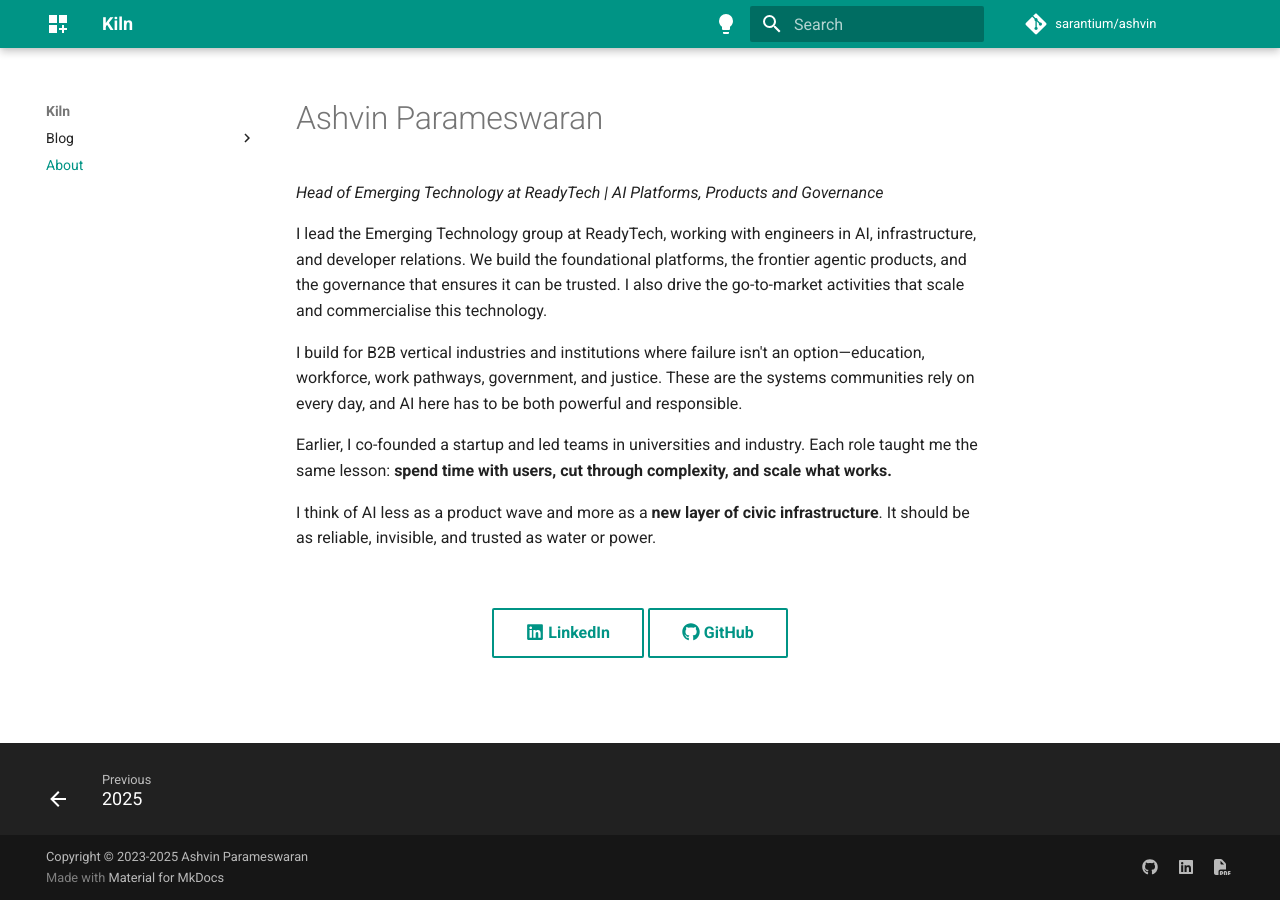
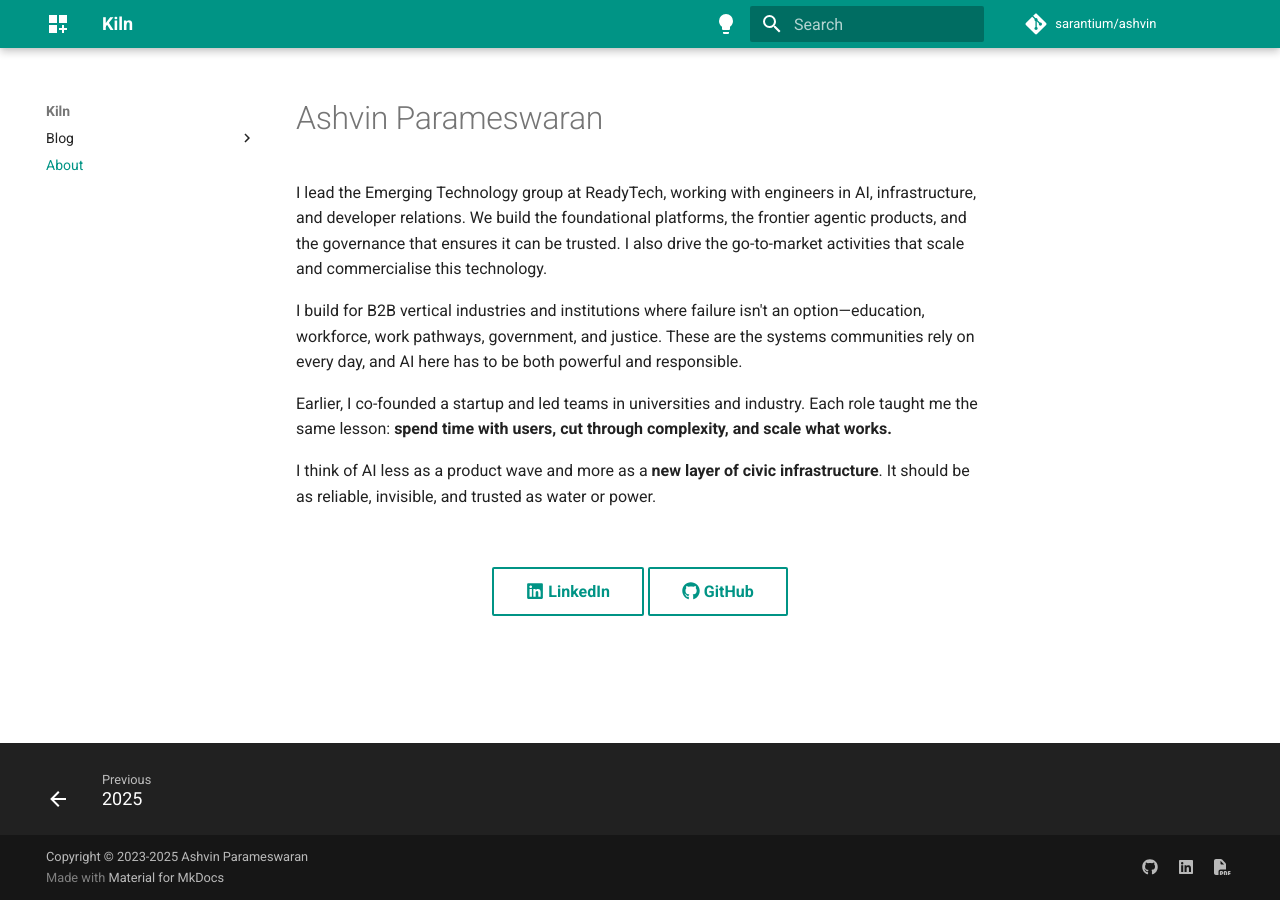
Before and after one commit to sarantium/ashvin, an MkDocs documentation site: the page built from docs/about.md, in a window 1280 px wide. Built offline with MkDocs 1.6.1 and Material for MkDocs 9.7.7, drawn with Linux system fonts in a browser that asks for light colours; comment, search, counter and statistics services are not loaded.

Commit message:
chore: remove subtitle from About page
🤖 Generated with [Claude Code](https://claude.com/claude-code)

Co-Authored-By: Claude <noreply@anthropic.com>

```diff
--- a/docs/about.md
+++ b/docs/about.md
@@ -1,6 +1,4 @@
 # Ashvin Parameswaran
-_Head of Emerging Technology at ReadyTech | AI Platforms, Products and Governance_
-
 
 I lead the Emerging Technology group at ReadyTech, working with engineers in AI, infrastructure, and developer relations. We build the foundational platforms, the frontier agentic products, and the governance that ensures it can be trusted. I also drive the go-to-market activities that scale and commercialise this technology.
 
```
